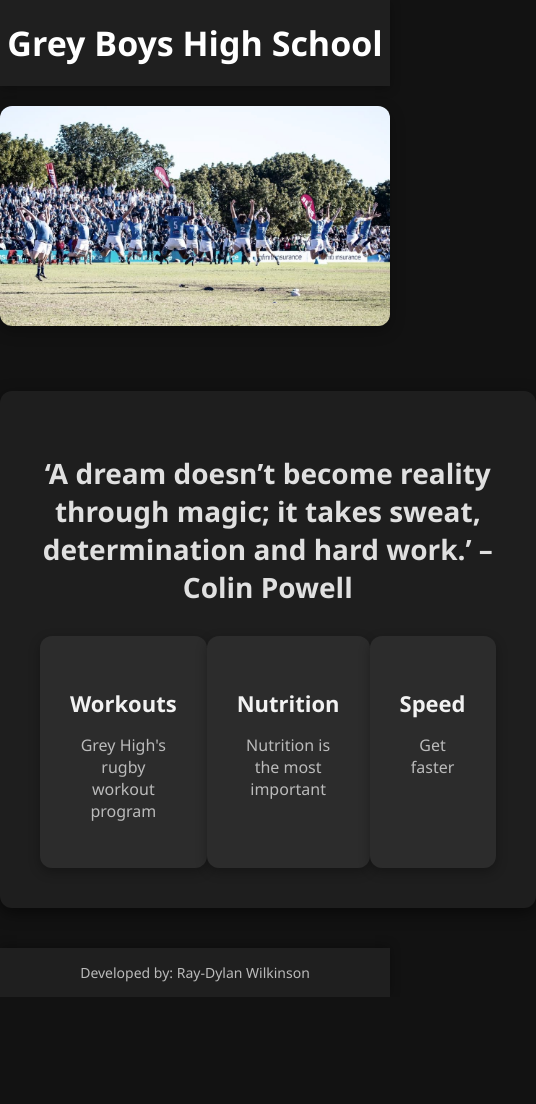
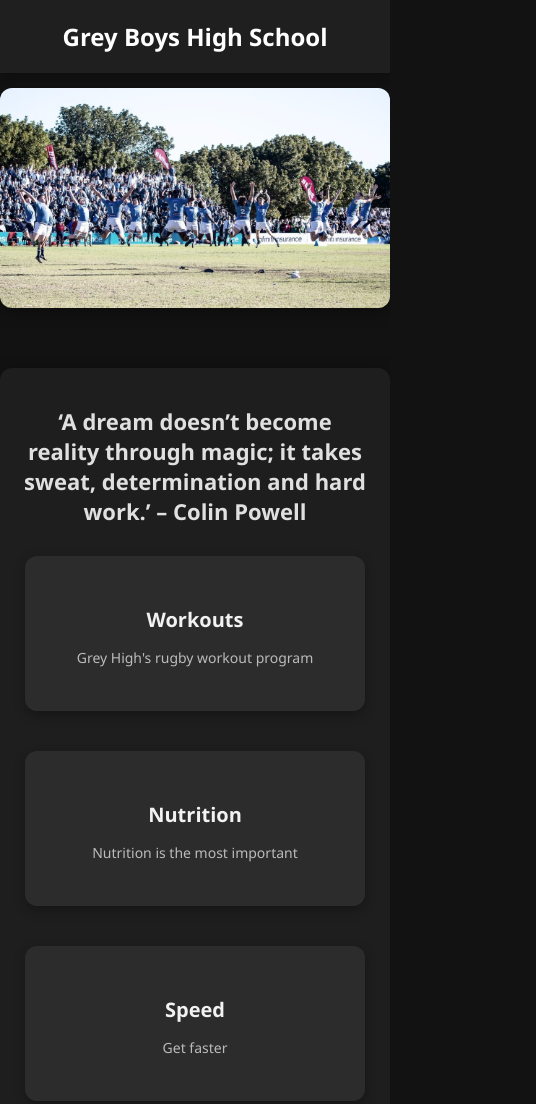
Before and after one commit to Raydylan/Grey-Boys-High-School, a plain HTML site: page index.html in a window 390 px wide. Shown: the top 1104 px of the page, 536 px wide, since content can reach past the window. Before the commit the page ends 997 px from the top, so only its background shows below. Drawn offline with Linux system fonts and the light colour scheme.

Commit message:
Update home.css

```diff
--- a/Styles/home.css
+++ b/Styles/home.css
@@ -5,6 +5,9 @@
     padding: 0;
     background-color: #121212;
     color: #e0e0e0;
+    min-height: 100vh;
+    display: flex;
+    flex-direction: column;
 }
 
 header {
@@ -31,8 +34,8 @@
 .image-container img {
     width: 100%;
     height: auto;
-    border-radius: 12px; /* Optional: Rounded corners */
-    box-shadow: 0 5px 15px rgba(0, 0, 0, 0.3); /* Optional: Add shadow to image */
+    border-radius: 12px;
+    box-shadow: 0 5px 15px rgba(0, 0, 0, 0.3);
 }
 
 /* Main Content Styles */
@@ -56,6 +59,7 @@
     display: flex;
     justify-content: space-between;
     margin-top: 30px;
+    gap: 20px; /* Adds space between the boxes */
 }
 
 .box {
@@ -103,7 +107,7 @@
     font-size: 14px;
 }
 
-/* Ensure footer stays at the bottom */
+/* Make footer always stay at the bottom */
 body {
     min-height: 100vh;
     display: flex;
@@ -113,3 +117,54 @@
 main {
     flex: 1;
 }
+
+/* Media Queries for Mobile */
+@media (max-width: 768px) {
+    header h1 {
+        font-size: 28px;
+    }
+
+    /* Adjust the image container */
+    .image-container {
+        padding: 15px 0;
+    }
+
+    /* Adjust main content padding */
+    main {
+        padding: 20px;
+    }
+
+    /* Stack the boxes vertically on smaller screens */
+    .boxes {
+        flex-direction: column;
+        align-items: center;
+    }
+
+    .box {
+        width: 80%; /* Make boxes take up more space on mobile */
+        margin-bottom: 20px; /* Add some space between boxes */
+    }
+}
+
+@media (max-width: 480px) {
+    /* Further adjustments for very small screens */
+    header h1 {
+        font-size: 24px;
+    }
+
+    h2 {
+        font-size: 22px;
+    }
+
+    .box h3 {
+        font-size: 20px;
+    }
+
+    .box p {
+        font-size: 14px;
+    }
+
+    footer p {
+        font-size: 12px;
+    }
+}
```
